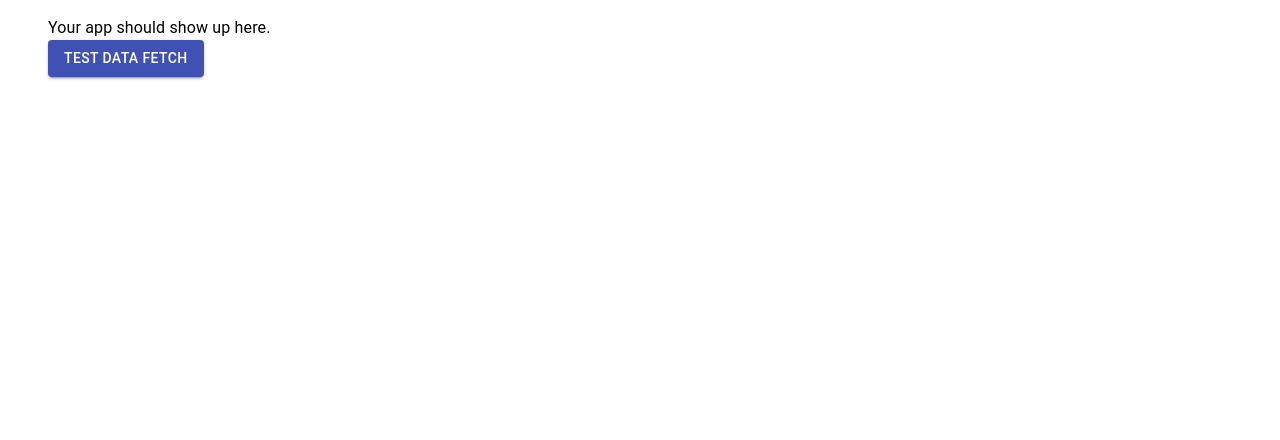
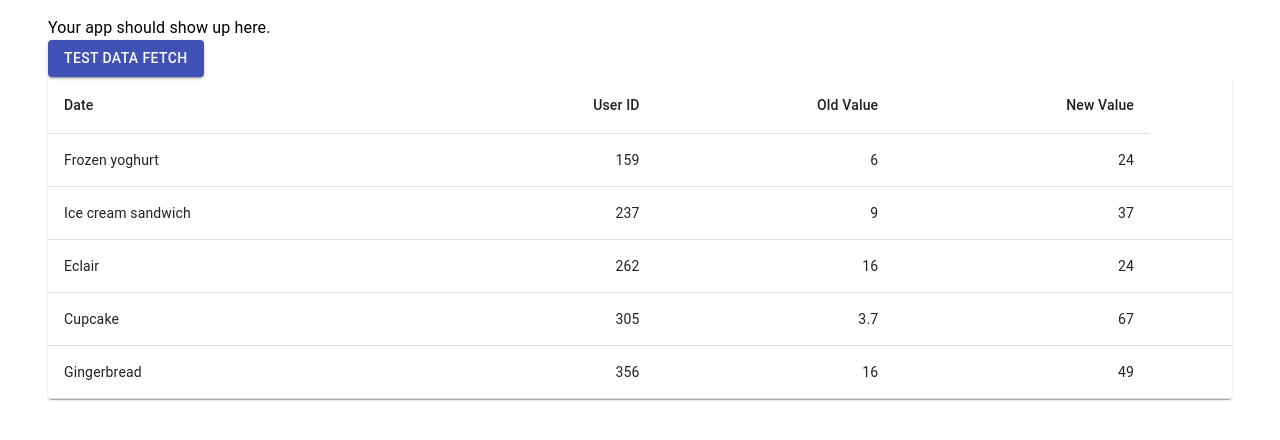
Before and after one commit to ndkv9/info-table, a React (Create React App) app: page / in a window 1280 px wide. Shown: the top 440 px of the page. Built offline with nearby package versions, Linux system fonts and the light colour scheme.

Commit message:
fetch data using useEffect hook

```diff
--- a/src/components/App.js
+++ b/src/components/App.js
@@ -1,24 +1,32 @@
-import React from 'react'
+import React, { useEffect } from 'react'
 import api from '../lib/api'
 import Button from '@material-ui/core/Button'
 import Typography from '@material-ui/core/Typography'
 import Container from '@material-ui/core/Container'
 import Box from '@material-ui/core/Box'
-
-const fetchData = async () => {
-  const result = await api.getUsersDiff()
-  console.log(result)
-}
+import InfoTable from './InfoTable'
 
 export const App = () => {
+  useEffect(() => {
+    const fetchData = async () => {
+      try {
+        const result = await api.getUsersDiff()
+        console.log(result)
+      } catch (err) {
+        console.log(err)
+      }
+    }
+    fetchData()
+  }, [])
   return (
     <Container className='app' fixed>
       <Box data-testid='app-box' m={2}>
         <Typography>Your app should show up here.</Typography>
         {/* Just a dummy fetcher to show how the api should be used, this should be removed */}
-        <Button variant='contained' color='primary' onClick={fetchData}>
+        <Button variant='contained' color='primary'>
           Test data fetch
         </Button>
+        <InfoTable />
       </Box>
     </Container>
   )
--- /dev/null
+++ b/src/components/InfoTable.js
@@ -0,0 +1,61 @@
+import React from 'react'
+import { makeStyles } from '@material-ui/core/styles'
+import Table from '@material-ui/core/Table'
+import TableBody from '@material-ui/core/TableBody'
+import TableCell from '@material-ui/core/TableCell'
+import TableContainer from '@material-ui/core/TableContainer'
+import TableHead from '@material-ui/core/TableHead'
+import TableRow from '@material-ui/core/TableRow'
+import Paper from '@material-ui/core/Paper'
+
+const useStyles = makeStyles({
+  table: {
+    minWidth: 650,
+  },
+})
+
+function createData(name, calories, fat, carbs, protein) {
+  return { name, calories, fat, carbs, protein }
+}
+
+const rows = [
+  createData('Frozen yoghurt', 159, 6.0, 24),
+  createData('Ice cream sandwich', 237, 9.0, 37),
+  createData('Eclair', 262, 16.0, 24),
+  createData('Cupcake', 305, 3.7, 67),
+  createData('Gingerbread', 356, 16.0, 49),
+]
+
+const InfoTable = () => {
+  const classes = useStyles()
+
+  return (
+    <TableContainer component={Paper}>
+      <Table className={classes.table} aria-label='simple table'>
+        <TableHead>
+          <TableRow>
+            <TableCell>Date</TableCell>
+            <TableCell align='right'>User ID</TableCell>
+            <TableCell align='right'>Old Value</TableCell>
+            <TableCell align='right'>New Value</TableCell>
+          </TableRow>
+        </TableHead>
+        <TableBody>
+          {rows.map(row => (
+            <TableRow key={row.name}>
+              <TableCell component='th' scope='row'>
+                {row.name}
+              </TableCell>
+              <TableCell align='right'>{row.calories}</TableCell>
+              <TableCell align='right'>{row.fat}</TableCell>
+              <TableCell align='right'>{row.carbs}</TableCell>
+              <TableCell align='right'>{row.protein}</TableCell>
+            </TableRow>
+          ))}
+        </TableBody>
+      </Table>
+    </TableContainer>
+  )
+}
+
+export default InfoTable
```
